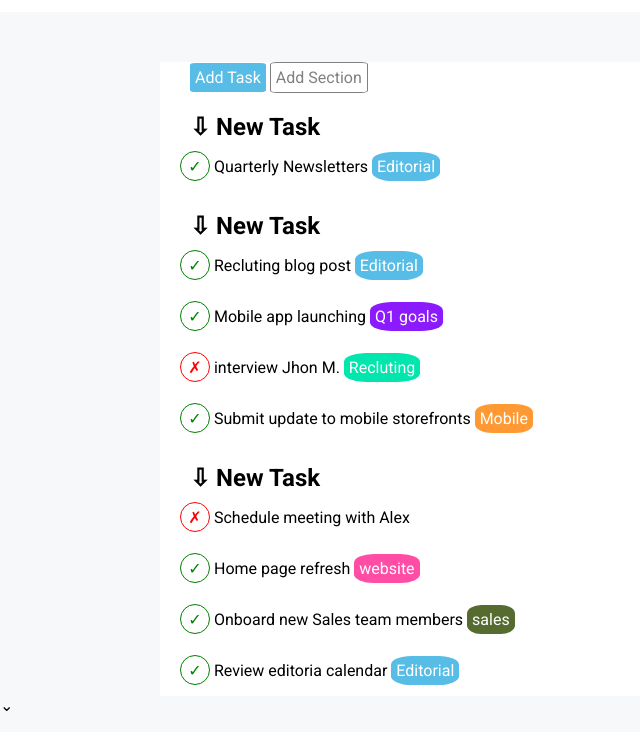
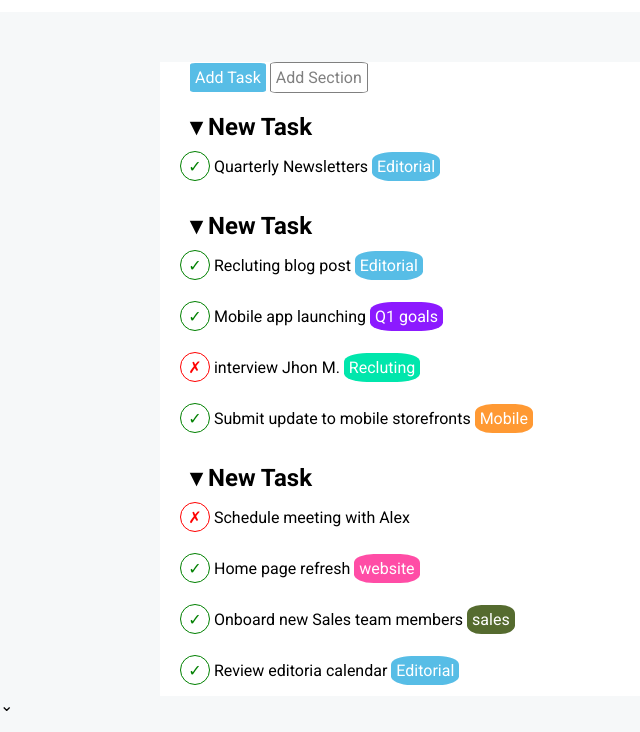
Before and after one commit to FrancescoBoco/html-css-toboolist, a plain HTML site: page index.html in a window 1280 px wide. Shown: the part 68-800 px from the top of the page, without its empty margins (0-640 px from the left). Drawn offline with Linux system fonts and the light colour scheme.

Commit message:
corretta entity

```diff
--- a/index.html
+++ b/index.html
@@ -34,7 +34,7 @@
             <section >
                 <div>
                     <h2 class="padding">
-                        &#x21e9; New Task <!--Non trovavo quella Entity :( -->
+                        &dtrif; New Task <!--Non trovavo quella Entity :( -->
                     </h2>
                 </div>
 
@@ -48,7 +48,7 @@
             <section >
                 <div>
                     <h2 class="padding">
-                        &#x21e9; New Task
+                        &dtrif; New Task
                     </h2>
                 </div>
 
@@ -74,7 +74,7 @@
             <section >
                 <div>
                     <h2 class="padding">
-                        &#x21e9; New Task
+                        &dtrif; New Task
                     </h2>
                 </div>
 
@@ -98,11 +98,6 @@
                 </div>
             </section>
 
-
-
-
-
-
         </div>
     </main>
 </body>
```
Also changed, not shown: 1 other file.
